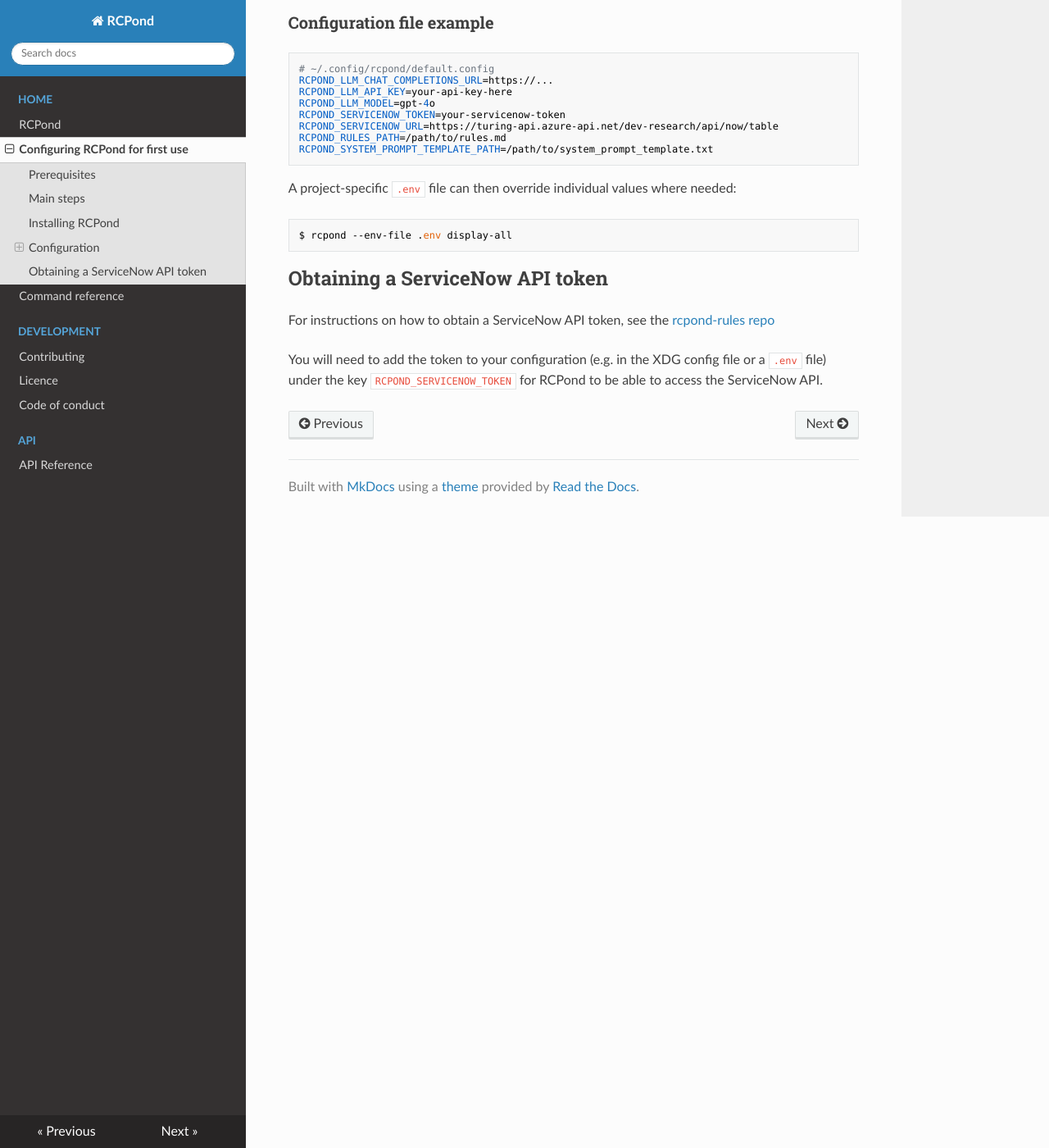
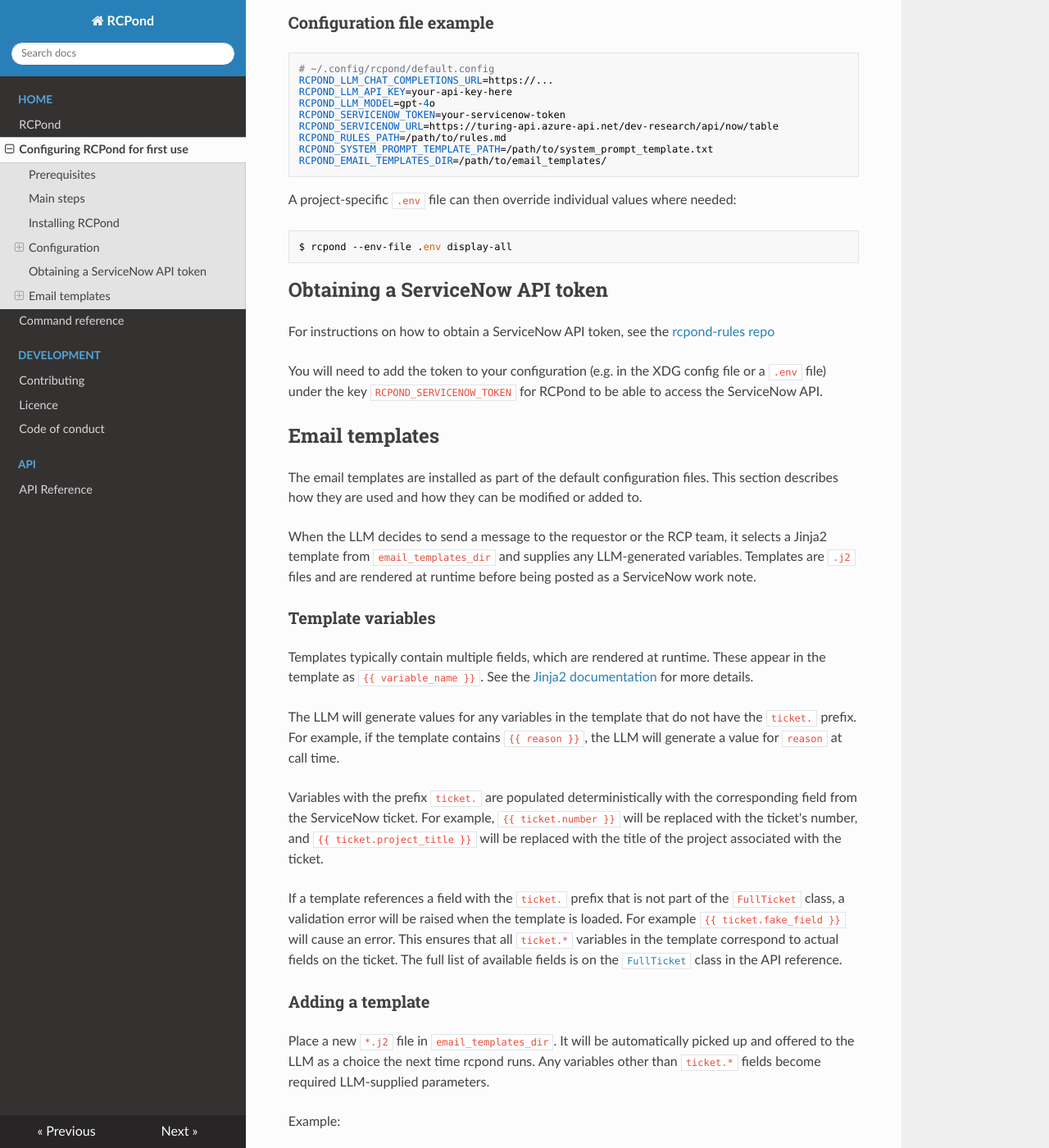
Before and after one commit to alan-turing-institute/rcpond, an MkDocs documentation site: the page built from docs/configuration.md, in a window 1280 px wide and 1400 px high, scrolled down 1766 px. Shown: the whole window at 82% size. Built offline with MkDocs 1.6.1, drawn with Linux system fonts in a browser that asks for light colours; nearby versions of some CDN libraries; some of the changed text lies outside the part shown.

Commit message:
move emamil template docs to fit revised docs structure

````diff
--- a/docs/configuration.md
+++ b/docs/configuration.md
@@ -81,6 +81,7 @@
 RCPOND_SERVICENOW_URL=https://turing-api.azure-api.net/dev-research/api/now/table
 RCPOND_RULES_PATH=/path/to/rules.md
 RCPOND_SYSTEM_PROMPT_TEMPLATE_PATH=/path/to/system_prompt_template.txt
+RCPOND_EMAIL_TEMPLATES_DIR=/path/to/email_templates/
 ```
 
 A project-specific `.env` file can then override individual values where needed:
@@ -94,3 +95,54 @@
 For instructions on how to obtain a ServiceNow API token, see the [rcpond-rules repo](https://github.com/alan-turing-institute/rcpond-rules)
 
 You will need to add the token to your configuration (e.g. in the XDG config file or a `.env` file) under the key `RCPOND_SERVICENOW_TOKEN` for RCPond to be able to access the ServiceNow API.
+
+
+## Email templates
+
+The email templates are installed as part of the default configuration files. This section describes how they are used and how they can be modified or added to.
+
+When the LLM decides to send a message to the requestor or the RCP team, it selects a Jinja2
+template from `email_templates_dir` and supplies any LLM-generated variables. Templates are
+`.j2` files and are rendered at runtime before being posted as a ServiceNow work note.
+
+### Template variables
+
+Templates typically contain multiple fields, which are rendered at runtime. These appear in the template as `{{ variable_name }}`. See the [Jinja2 documentation](https://jinja.palletsprojects.com/en/stable/templates/) for more details.
+
+The LLM will generate values for any variables in the template that do not have the `ticket.` prefix. For example, if the template contains `{{ reason }}`, the LLM will generate a value for `reason` at call time.
+
+Variables with the prefix `ticket.` are populated deterministically with the corresponding field from the ServiceNow ticket. For example, `{{ ticket.number }}` will be replaced with the ticket's number, and `{{ ticket.project_title }}` will be replaced with the title of the project associated with the ticket.
+
+If a template references a field with the `ticket.` prefix that is not part of the `FullTicket` class, a validation error will be raised when the template is loaded. For example `{{ ticket.fake_field }}` will cause an error. This ensures that all `ticket.*` variables in the template correspond to actual fields on the ticket. The full list of available fields is on the [`FullTicket`](api.md#rcpond.servicenow.FullTicket) class in the API reference.
+
+
+### Adding a template
+
+Place a new `*.j2` file in `email_templates_dir`. It will be automatically picked up and
+offered to the LLM as a choice the next time rcpond runs. Any variables other than `ticket.*`
+fields become required LLM-supplied parameters.
+
+Example:
+
+```jinja
+subject: Additional information required for '{{ ticket.project_title }}'
+body: |
+  Dear {{ ticket.requested_for }},
+
+  We need more information about your request {{ ticket.number }}
+  before we can proceed: {{ additional_info_request }}.
+```
+
+### How the LLM uses the templates
+
+The LLM prompt includes the 'Rules' file and the full ticket information, as well as the following information about the templates:
+
+* A list of the available templates filenames.
+* The union of all of the non-`ticket.*` variables names across all templates.
+
+The LLM does not have access to:
+
+* The content of the templates themselves.
+* Which variables belong to which templates.
+
+Therefore it is important to use meaningful filenames for the templates. The template variables should be named in a globally consistent way across all templates.
````
